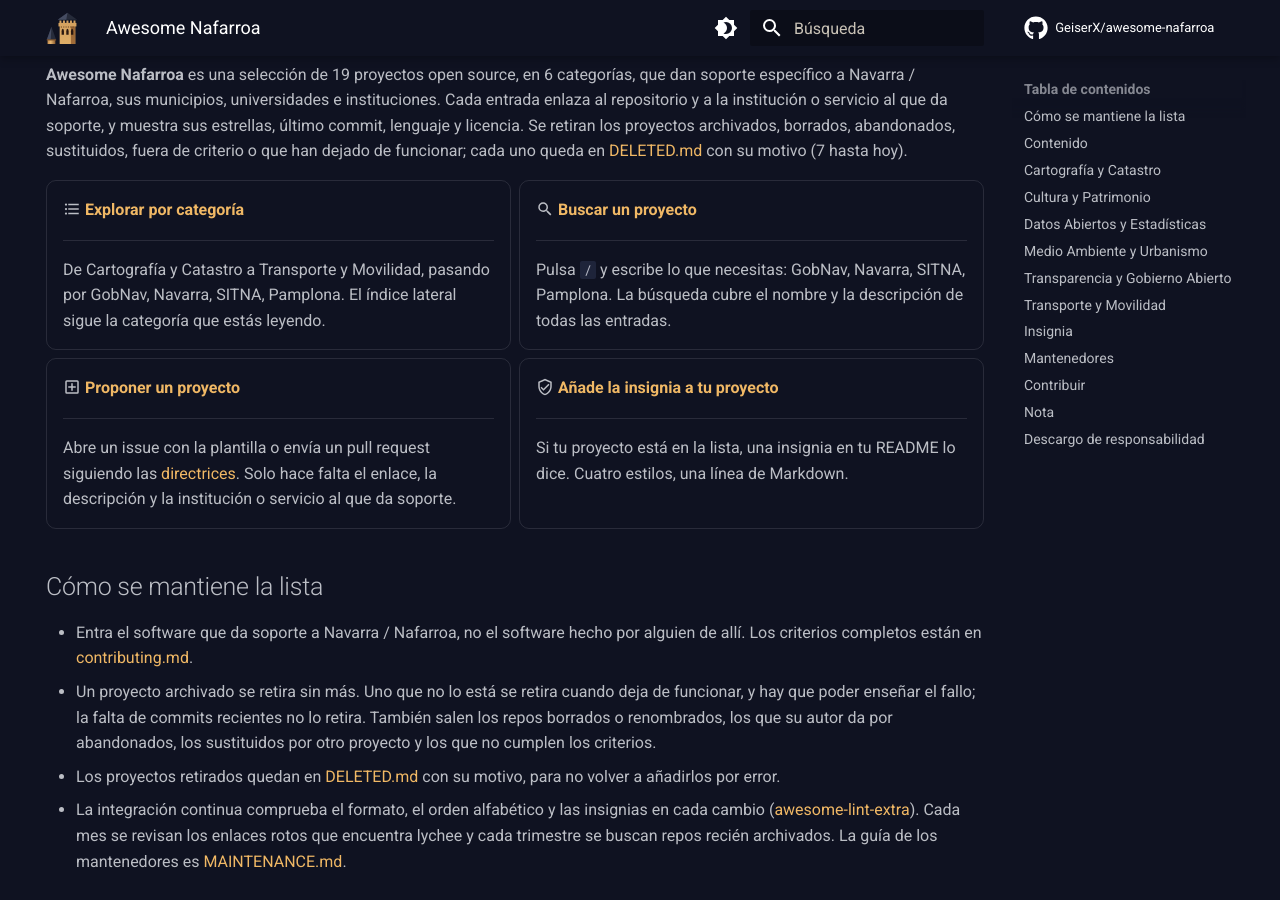
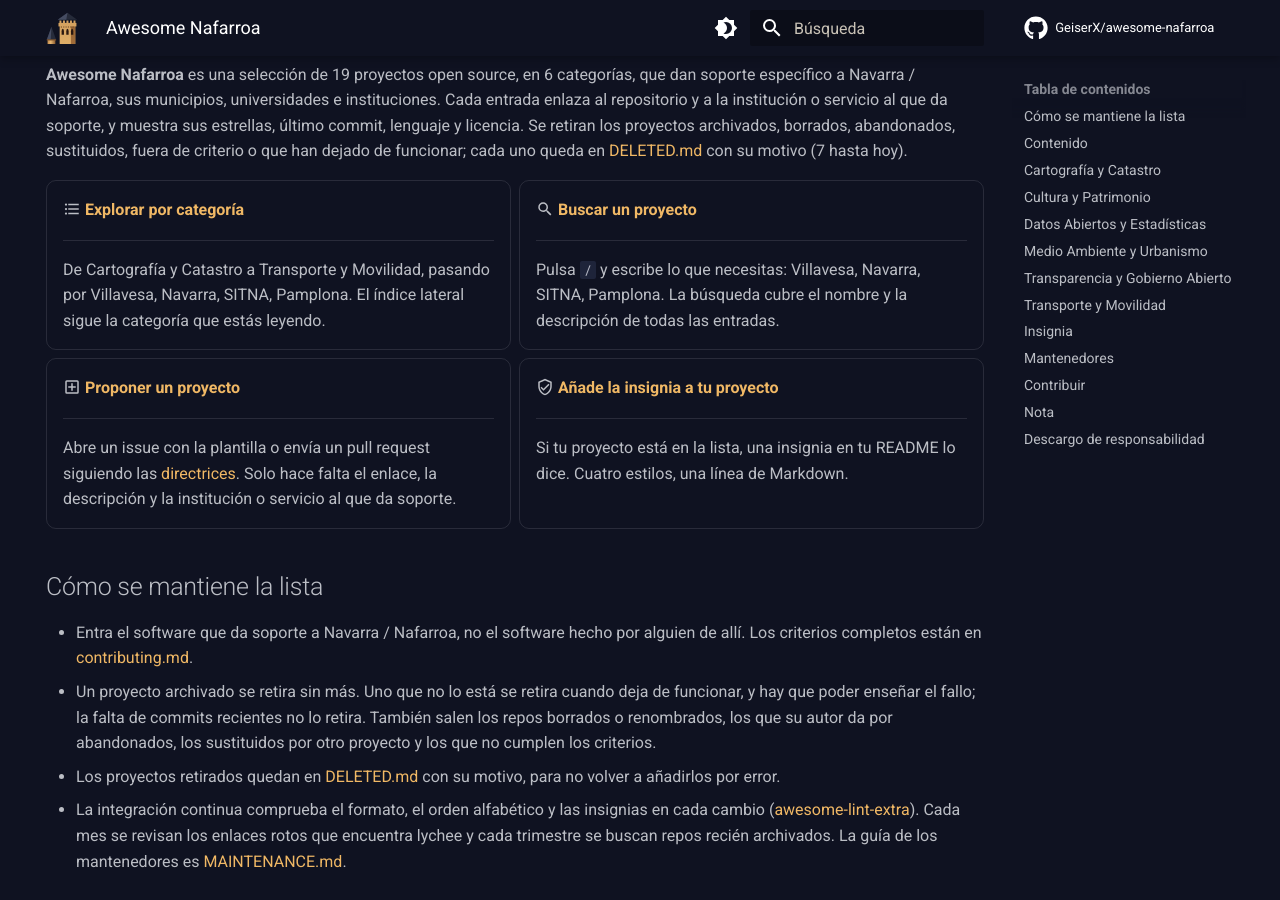
Before and after one commit to GeiserX/awesome-nafarroa, an MkDocs documentation site: the page built from docs/index.md, in a window 1280 px wide and 900 px high, scrolled down 396 px. Built offline with MkDocs 1.6.1 and Material for MkDocs 9.7.7, drawn with Linux system fonts in a browser that asks for light colours; comment, search, counter and statistics services are not loaded; grey boxes are pictures that could not be loaded.

Commit message:
docs: point the search card at words the search actually finds (#21)
Replace the badge-only term GobNav with Villavesa, which the search index finds, in the card text and its search link.

```diff
--- a/docs/index.md
+++ b/docs/index.md
@@ -27,13 +27,13 @@ hide:
 
     ---
 
-    De Cartografía y Catastro a Transporte y Movilidad, pasando por GobNav, Navarra, SITNA, Pamplona. El índice lateral sigue la categoría que estás leyendo.
+    De Cartografía y Catastro a Transporte y Movilidad, pasando por Villavesa, Navarra, SITNA, Pamplona. El índice lateral sigue la categoría que estás leyendo.
 
--   :material-magnify: **[Buscar un proyecto](https://geiserx.github.io/awesome-nafarroa/?q=GobNav)**
+-   :material-magnify: **[Buscar un proyecto](https://geiserx.github.io/awesome-nafarroa/?q=Villavesa)**
 
     ---
 
-    Pulsa `/` y escribe lo que necesitas: GobNav, Navarra, SITNA, Pamplona. La búsqueda cubre el nombre y la descripción de todas las entradas.
+    Pulsa `/` y escribe lo que necesitas: Villavesa, Navarra, SITNA, Pamplona. La búsqueda cubre el nombre y la descripción de todas las entradas.
 
 -   :material-plus-box-outline: **[Proponer un proyecto](https://github.com/GeiserX/awesome-nafarroa/issues/new?template=anadir-proyecto.md)**
 
```
